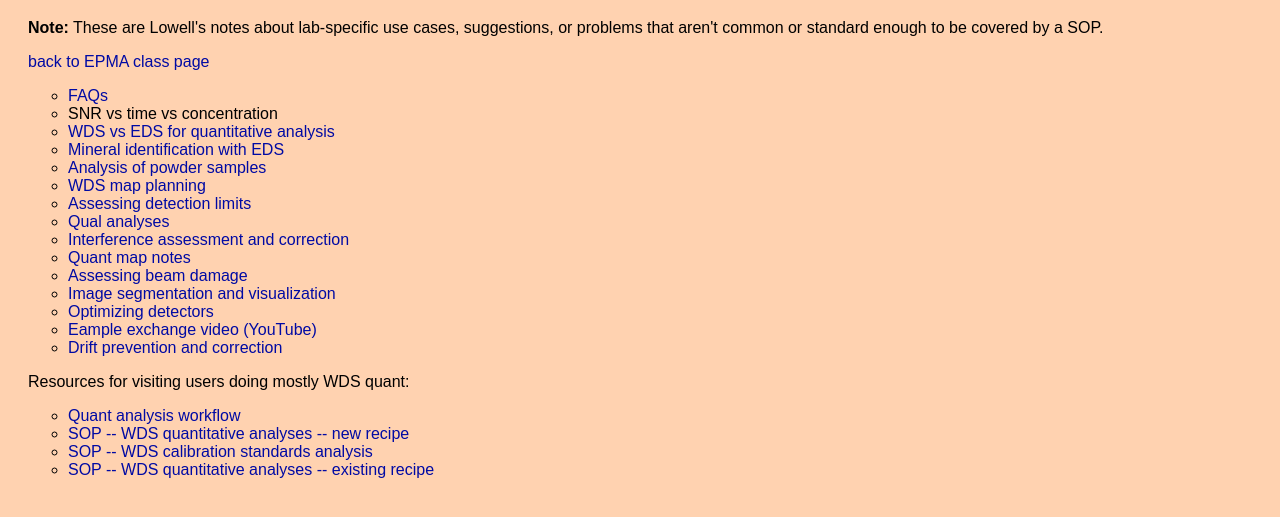
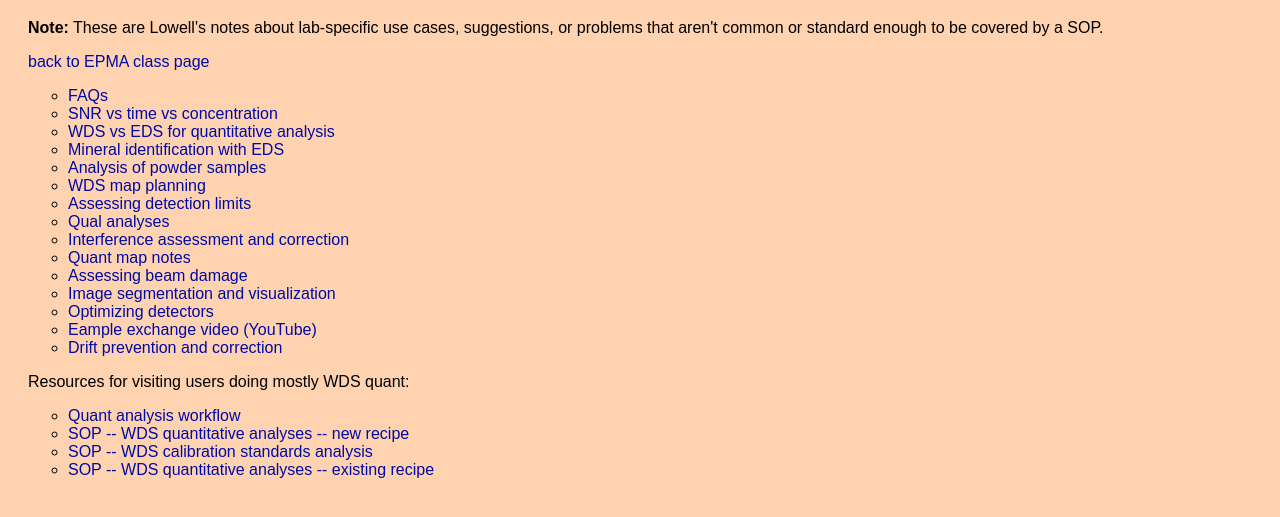
Before and after one commit to vtepma/vtepma.github.io, a plain HTML site: page pages/unlisted index.html in a window 1280 px wide. Shown: the part 89-606 px from the top of the page. Drawn offline with Linux system fonts and the light colour scheme.

Commit message:
Add files via upload

```diff
--- a/pages/unlisted index.html
+++ b/pages/unlisted index.html
@@ -21,7 +21,7 @@
 
 	<ul>
 		<li><a href = "../pages/FAQs.html">FAQs</a></li>
-		<li><a href = "../pages/Guidance -- SNR vs time vs concentration.html"></a>SNR vs time vs concentration</li>
+		<li><a href = "../pages/Guidance -- SNR vs time vs concentration.html">SNR vs time vs concentration</a></li>
 		<li><a href = "../pages/Guidance -- WDS vs EDS.html">WDS vs EDS for quantitative analysis</a></li>
 		<li><a href = "../pages/Mineral identification with EDS.html">Mineral identification with EDS</a></li>
 		<li><a href = "../pages/Analysis of powder samples.html">Analysis of powder samples</a></li>
```
